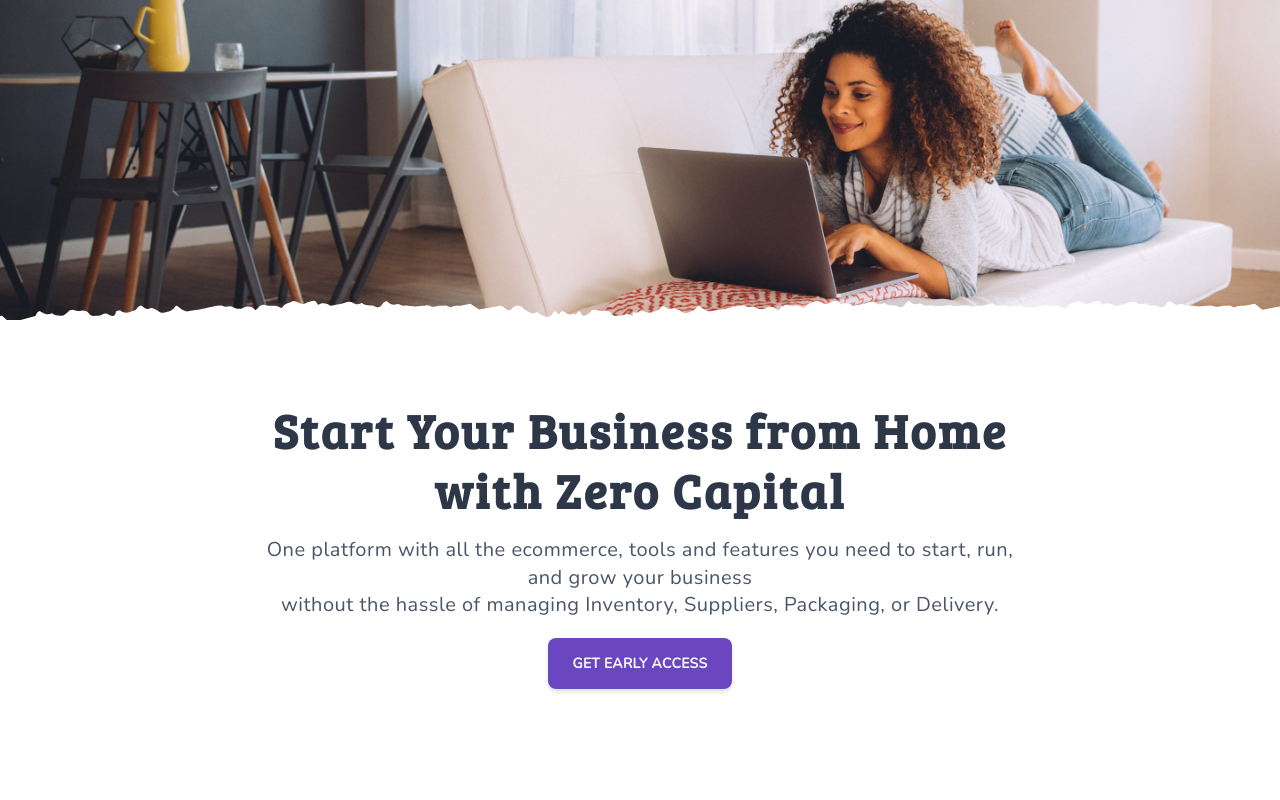
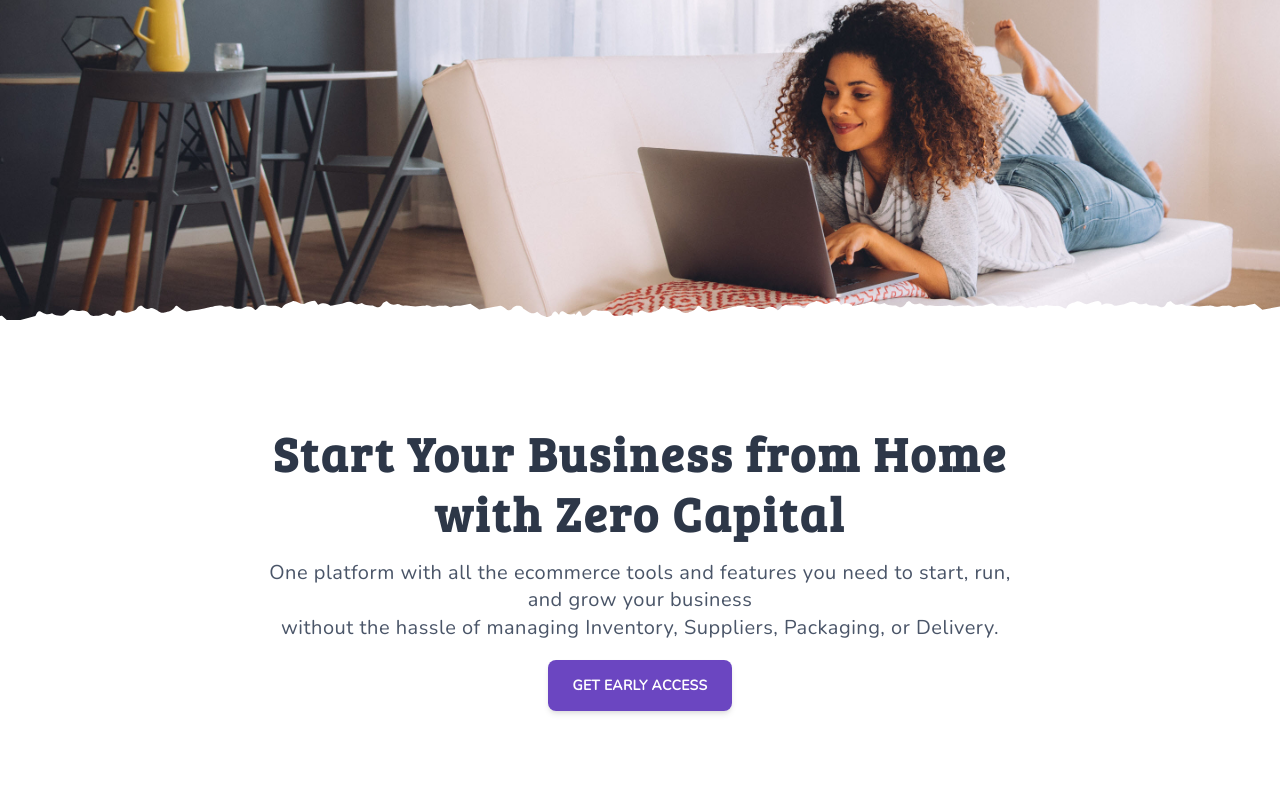
Before and after one commit to BaffourAdu/weflyp, a Vue app: page / in a window 1280 px wide. Shown: the top 800 px of the page. Built offline with nearby package versions, Linux system fonts and the light colour scheme.

Commit message:
Moved Content in Second Hero Secton to center

```diff
--- a/src/components/Hero.vue
+++ b/src/components/Hero.vue
@@ -3,13 +3,16 @@
         <div class="bg-cover bg-center bg-auto top-header relative" style="height: 40vh;">
            <img src="../assets/images/torn.svg" alt="Torn Image" class="absolute inset-x-0 bottom-0">
         </div>
-        <div class="bg-white sm:py-20 py-8 xl:px-64 md:px-8 px-6 bottom-header text-center" style="height: 60vh;">
+        <div class="bg-white sm:py-20 py-8 xl:px-64 md:px-8 px-6 bottom-header text-center flex flex-col justify-center" style="height: 60vh;">
             <h1 class="lg:text-5xl text-3xl leading-tight text-gray-800 tracking-wider font-semibold">Start Your Business from Home with Zero Capital </h1>
-            <p class="md:text-xl text-lg py-4 leading-snug mb-4 tracking-wide text-gray-700">One platform with all the ecommerce, tools and features you need to start, run, and grow your business  <br class="lg:block hidden">
+            <p class="md:text-xl text-lg py-4 leading-snug mb-4 tracking-wide text-gray-700">One platform with all the ecommerce tools and features you need to start, run, and grow your business  <br class="lg:block hidden">
                  without the hassle of managing Inventory, Suppliers, Packaging, or Delivery.</p>
-            <a href="#" title="Get Early Access" class="hover:bg-white text-white bg-purple-700 hover:text-purple-700 no-underline tracking-wide uppercase rounded-lg text-sm font-bold shadow-md hover:shadow py-4 px-6">
-                Get Early Access
-            </a>
+            <div>
+                <a href="#" title="Get Early Access" class="hover:bg-white text-white bg-purple-700 hover:text-purple-700 no-underline tracking-wide uppercase rounded-lg text-sm font-bold shadow-md hover:shadow py-4 px-6">
+                    Get Early Access
+                </a>
+            </div>
+
         </div>
     </header>
 </template>
```
